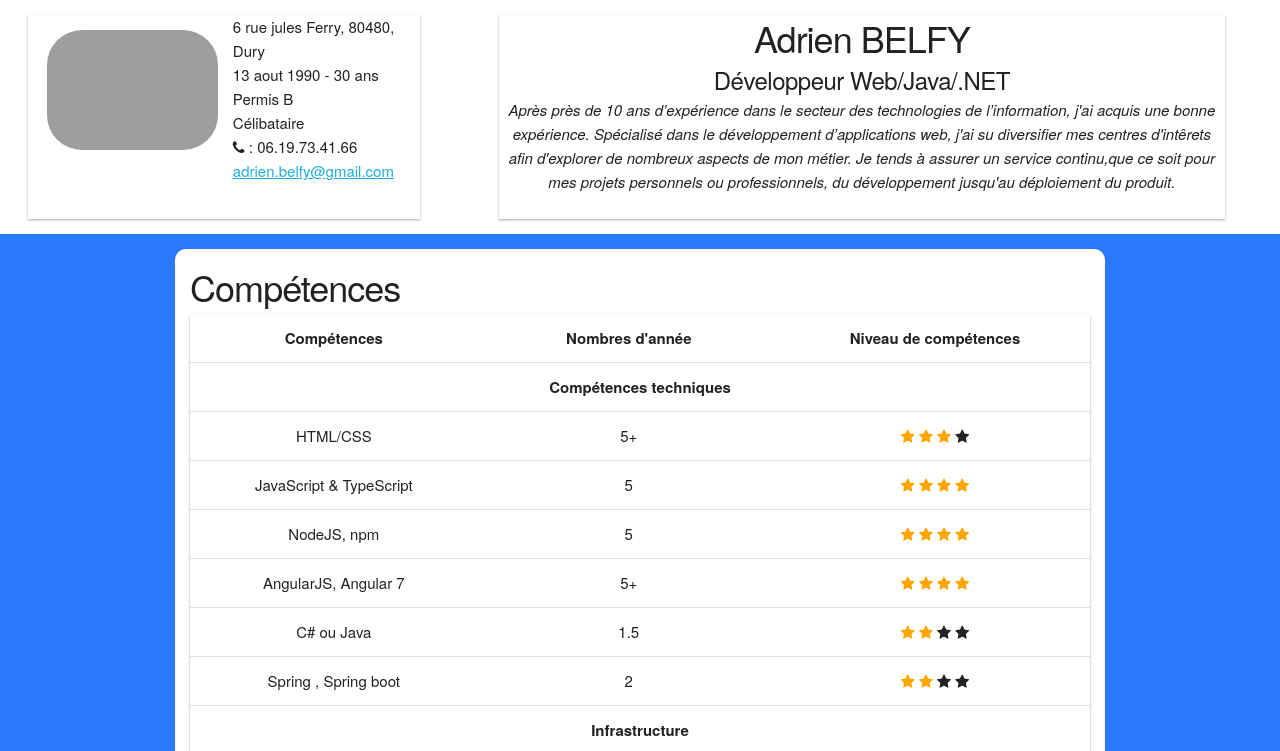
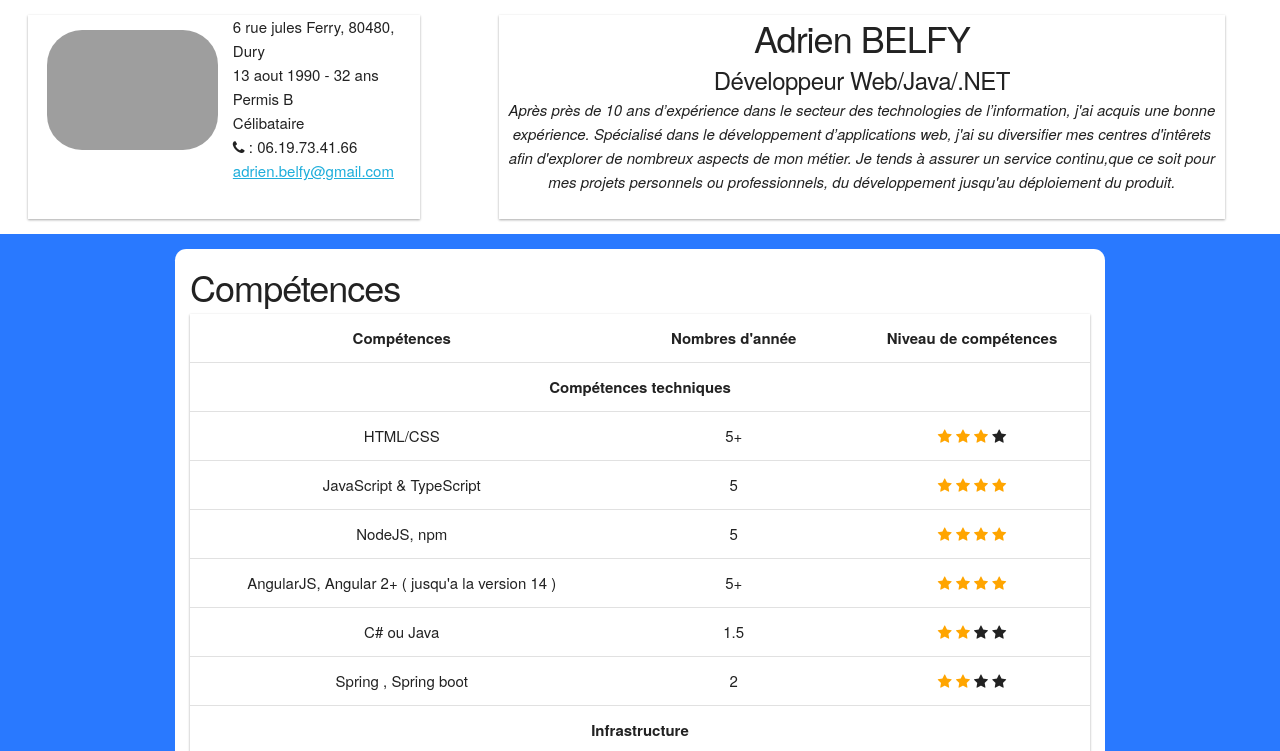
Before and after one commit to Abelfy/Abelfy.github.io, a plain HTML site: page index.html in a window 1280 px wide. Shown: the top 751 px of the page. Drawn offline with Linux system fonts and the light colour scheme; grey boxes are pictures that could not be loaded.

Commit message:
Mise à jour des derniers élèments

```diff
--- a/index.html
+++ b/index.html
@@ -28,7 +28,7 @@
                 <img class="portrait" src="./images/ADRIEN.jpg" />
                 <ul>
                     <li>6 rue jules Ferry, 80480, Dury</li>
-                    <li>13 aout 1990 - 30 ans </li>
+                    <li>13 aout 1990 - 32 ans </li>
                     <li>Permis B</li>
                     <li>Célibataire</li>
                     <li><span class="fa fa-phone"></span> : 06.19.73.41.66</li>
@@ -100,7 +100,7 @@
                         </td>
                     </tr>
                     <tr>
-                        <td>AngularJS, Angular 7</td>
+                        <td>AngularJS, Angular 2+ ( jusqu'a la version 14 )</td>
                         <td>5+</td>
                         <td>
                             <span class="fa fa-star checked"></span>
@@ -217,6 +217,7 @@
                                     <li>Création d’une librairie de composants Angular ( V.14) réutilisables dans le but de gagner en maintenabilité et temps de développement. </li>
                                     <li>Participation à la prise de décision techniques & à la rédaction des bonnes pratiques de développements.</li>
                                     <li>Mise en place d’intégration continue avec Gitlab.</li>
+                                    <li>Transfert de compétences & accompagnement de nouveaux arrivants.</li>
                                 </ul>
                             </li>
                         </ul>
```
